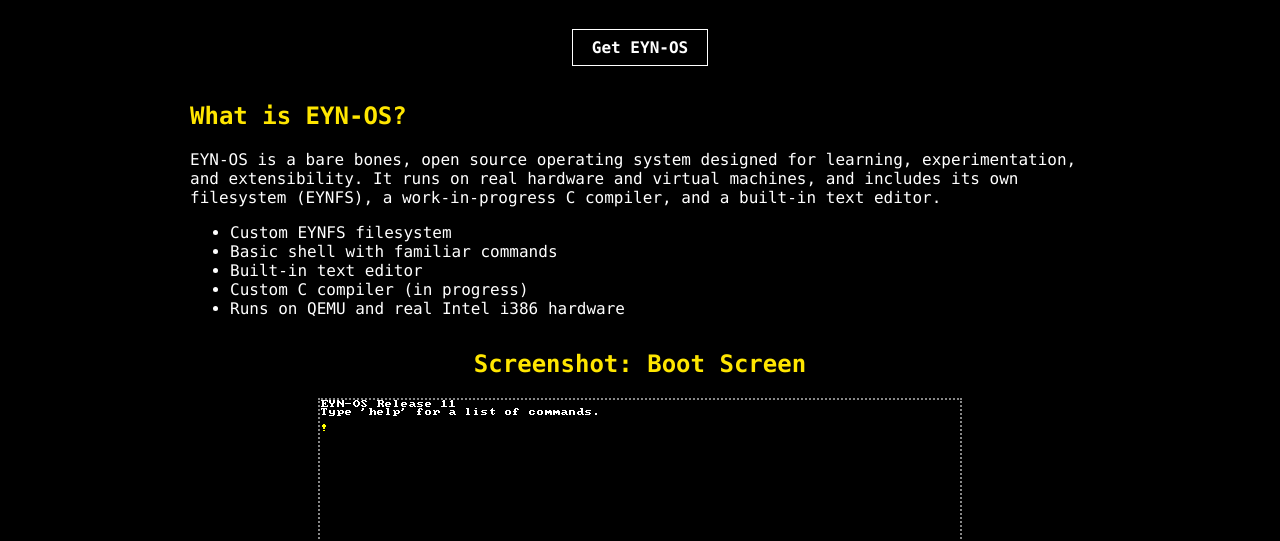
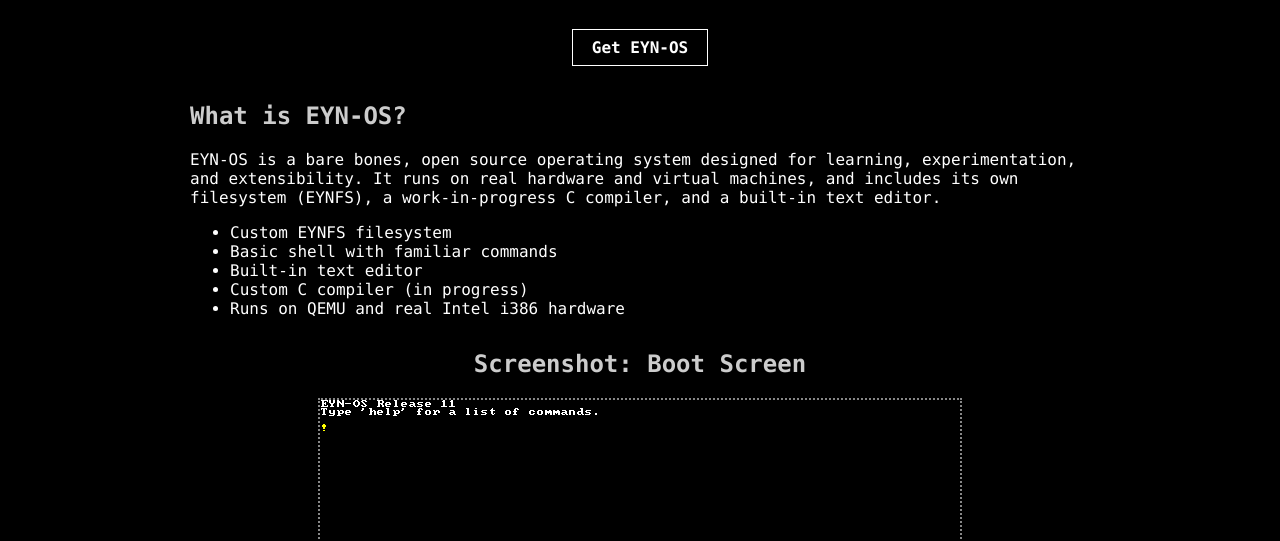
Before and after one commit to KianGentry/kiangentry.github.io, a plain HTML site: page index.html in a window 1280 px wide. Shown: the part 259-800 px from the top of the page. Drawn offline with Linux system fonts and the light colour scheme.

Commit message:
dfgdfgdfg

```diff
--- a/style.css
+++ b/style.css
@@ -123,12 +123,12 @@ pre, code {
     padding: 0;
 }
 
-h1, h2 {
+h1 {
     color: #ffe600;
     font-family: inherit;
     font-weight: bold;
 }
-h3, h4, h5, h6 {
+h2, h3, h4, h5, h6 {
     color: #ccc;
     font-family: inherit;
     font-weight: bold;
```
